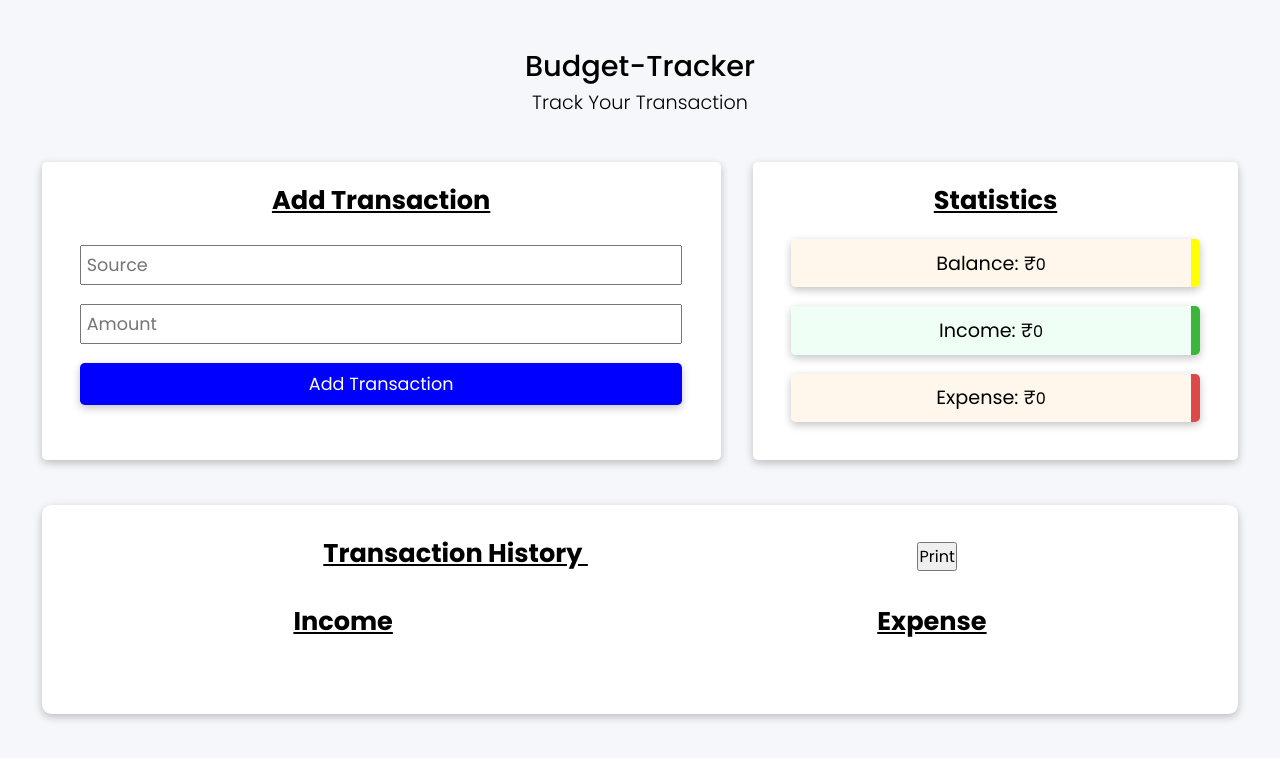
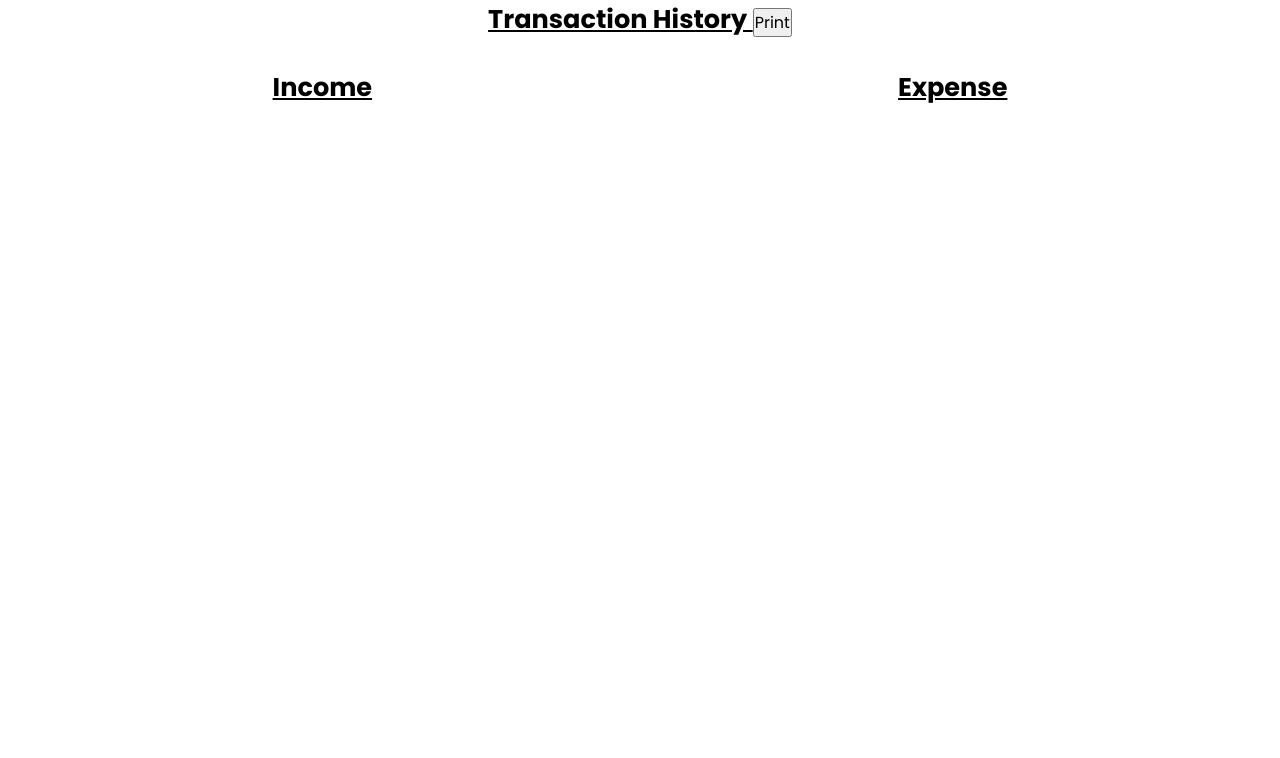
Before and after one commit to realarvins/budget-tracker, a plain HTML site: page index.html in a window 1280 px wide. Both pictures are taken after a click on the button "Print". Drawn offline with nearby package versions, Linux system fonts and the light colour scheme.

Commit message:
change the print functionality again

```diff
--- a/index.html
+++ b/index.html
@@ -10,7 +10,7 @@
     <link rel="stylesheet" href="https://cdn.jsdelivr.net/npm/bootstrap-icons@1.11.3/font/bootstrap-icons.min.css">
     <!-- Font Awesome -->
 </head>
-<body>
+<body id="body">
 
     <main>
         <div class="outer-wrap">
@@ -18,6 +18,7 @@
                 <section class="heading">
                     <p class="title">Budget-Tracker</p>
                     <p class="sub-title" >Track Your Transaction</p>
+                    <p class="child-title" >Expense enter (-) value only </p>
                 </section>
 
                 <section class="trans-control">
@@ -44,8 +45,8 @@
                     </div>
                 </section>
 
-                <section class="trans-history">
-                    <h3>Transaction History <button type="button" onclick="window.print()">Print</button></h3>
+                <section class="trans-history" id="data" >
+                    <h3>Transaction History <button  onclick= "printPage()">Print</button></h3>
 
                     <div class="records">
 
--- a/index.js
+++ b/index.js
@@ -129,6 +129,9 @@ updateStatistics();
 //   newWin.close();
 // }
 
-function printContent() {
+function printPage() {
+  var body = document.getElementById('body').innerHTML;
+  var data = document.getElementById('data').innerHTML;
+  document.getElementById('body').innerHTML = data;
   window.print()
 }
--- a/style.css
+++ b/style.css
@@ -50,6 +50,12 @@
     }
     .heading .sub-title{
         font-size: 1.2rem;
+        color: black;
+        font-weight: 300;
+        text-align: center;
+    }
+    .heading .child-title{
+        font-size: 0.6rem;
         color: black;
         font-weight: 300;
         text-align: center;
```
